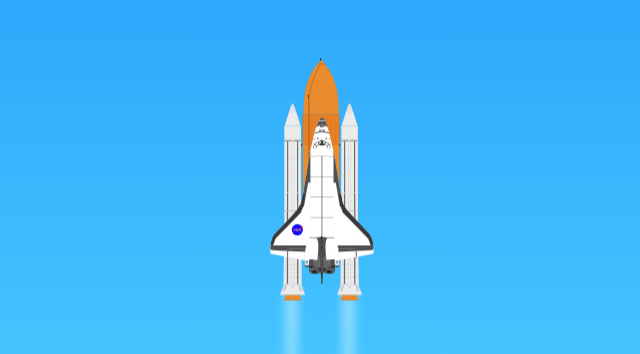
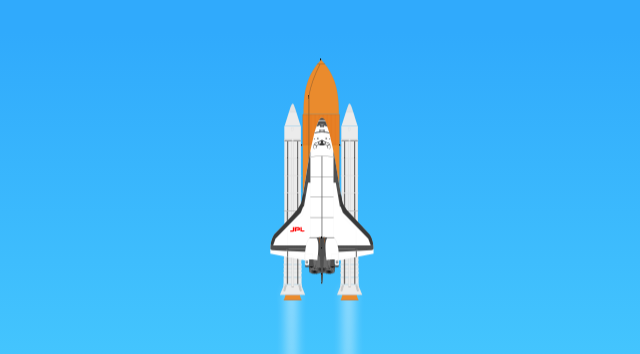
Before and after one commit to simpsoka/mission-control, a plain HTML site: page index.html in a window 1280 px wide. Shown: the part 128-482 px from the top of the page, 320-960 px from the left. Drawn offline with Linux system fonts and the light colour scheme.

Commit message:
Update main.css

```diff
--- a/stylesheets/main.css
+++ b/stylesheets/main.css
@@ -6,7 +6,7 @@
 	--rocket-launch-countdown: 0s;
 
 	/* shuttle config */
-	--shuttle-logo: var(--shuttle-logo-nasa);
+	--shuttle-logo: var(--shuttle-logo-jpl);
 	--rocket-fuel: 1;
 }
 
```
